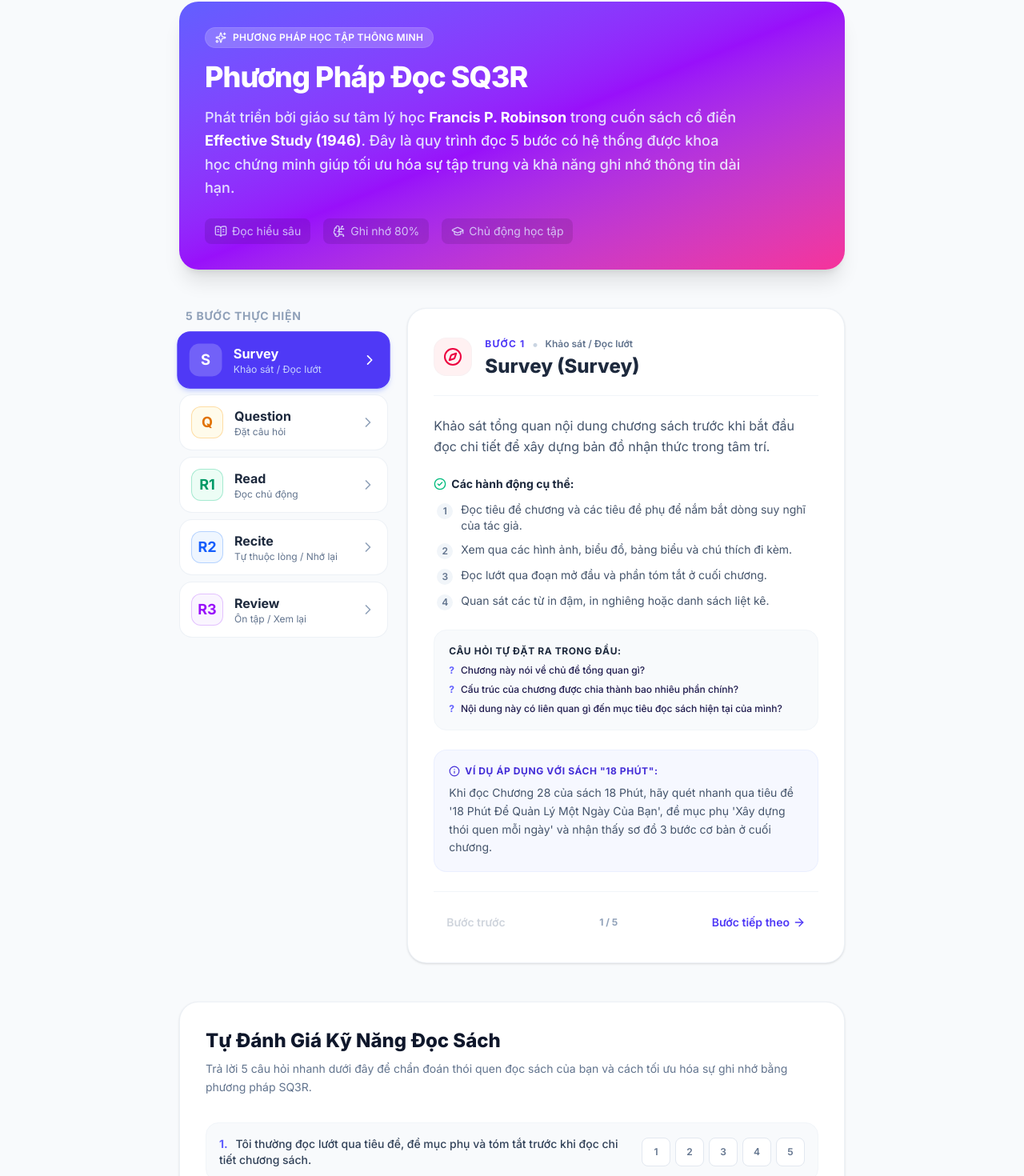
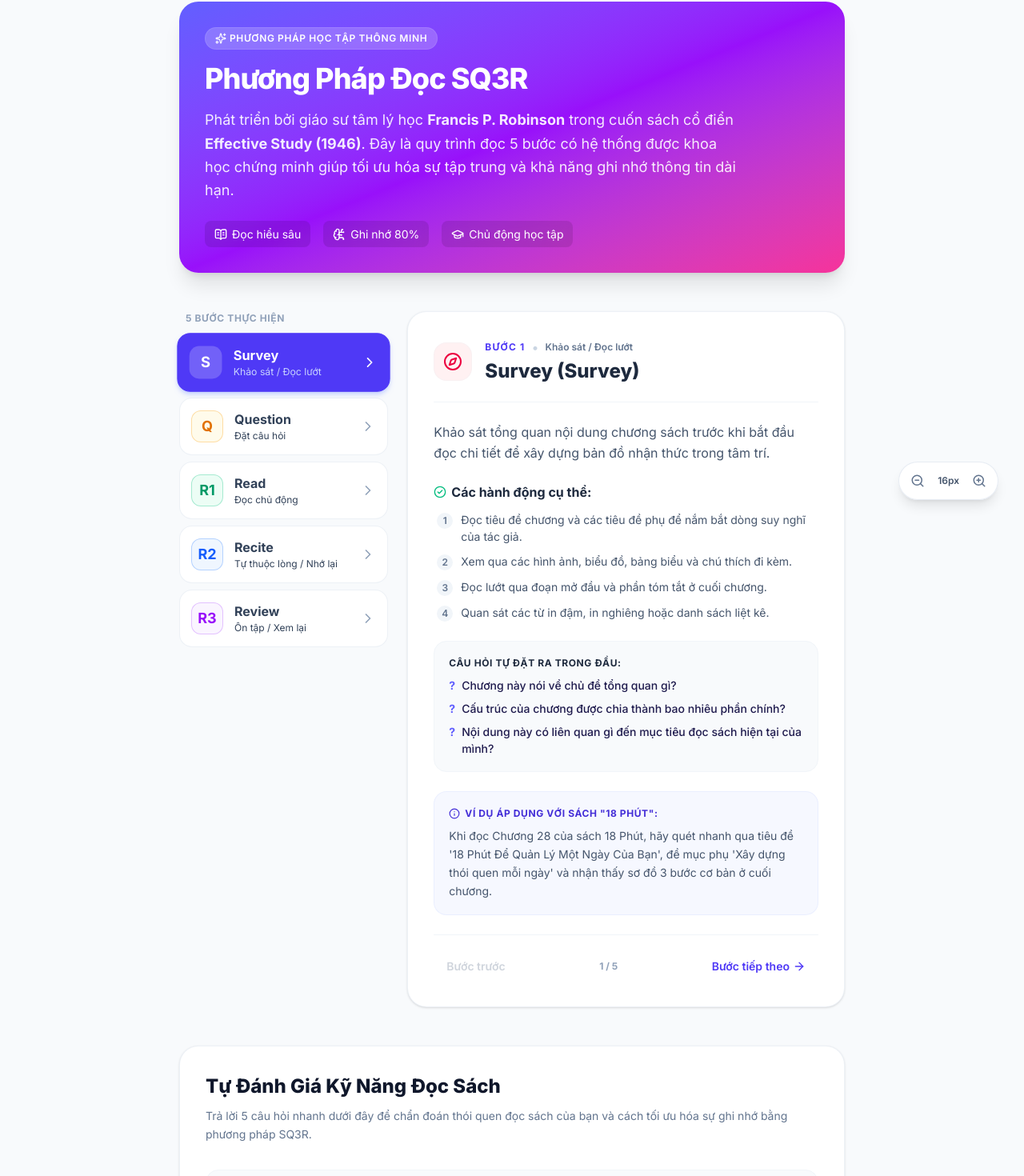
Before and after one commit to ttminh27/18phut, a Next.js app: page /sq3r in a window 1280 px wide. Shown: the part 95-1565 px from the top of the page at 80% size. Built offline with nearby package versions, Linux system fonts and the light colour scheme.

Commit message:
fix: resolve TS errors and finish font scale styling on SQ3R page

```diff
--- a/src/app/sq3r/page.tsx
+++ b/src/app/sq3r/page.tsx
@@ -14,7 +14,9 @@ import {
   Info,
   BookOpenText,
   BrainCircuit,
-  GraduationCap
+  GraduationCap,
+  ZoomIn,
+  ZoomOut
 } from "lucide-react";
 
 interface Step {
@@ -139,10 +141,23 @@ const steps: Step[] = [
 
 export default function SQ3RPage() {
   const [selectedStep, setSelectedStep] = useState<number>(0);
+  const [fontSize, setFontSize] = useState(16); // Default base font size
 
   // Self-assessment widget state
   const [scores, setScores] = useState<number[]>([0, 0, 0, 0, 0]);
   const [showResult, setShowResult] = useState<boolean>(false);
+
+  const handleZoomIn = () => setFontSize(s => Math.min(s + 2, 24));
+  const handleZoomOut = () => setFontSize(s => Math.max(s - 2, 12));
+
+  // Scaled font sizes
+  const sizeTitle = `${fontSize * 2.25}px`;
+  const sizeHeading = `${fontSize * 1.5}px`;
+  const sizeSubHeading = `${fontSize * 1.25}px`;
+  const sizeSubtitle = `${fontSize * 1.125}px`;
+  const sizeBody = `${fontSize}px`;
+  const sizeSmall = `${fontSize * 0.875}px`;
+  const sizeTiny = `${fontSize * 0.75}px`;
 
   const assessmentQuestions = [
     "Tôi thường đọc lướt qua tiêu đề, đề mục phụ và tóm tắt trước khi đọc chi tiết chương sách.",
@@ -178,32 +193,53 @@ export default function SQ3RPage() {
 
   return (
     <div className="space-y-12 animate-in fade-in duration-500 pb-16">
+      {/* Floating Zoom Controls */}
+      <div className="fixed bottom-8 right-6 md:right-8 z-50 flex items-center bg-white/90 dark:bg-slate-800/95 backdrop-blur-md p-1.5 rounded-full shadow-lg border border-slate-200/80 dark:border-slate-700/80 hover:shadow-xl transition-all duration-300 hover:scale-105 active:scale-95">
+        <button
+          onClick={handleZoomOut}
+          className="p-2 text-slate-500 dark:text-slate-400 hover:bg-slate-100 dark:hover:bg-slate-700 hover:text-indigo-600 dark:hover:text-indigo-400 rounded-full transition-all disabled:opacity-30 disabled:pointer-events-none"
+          disabled={fontSize <= 12}
+          title="Thu nhỏ chữ"
+        >
+          <ZoomOut className="w-4.5 h-4.5" />
+        </button>
+        <span className="text-xs font-semibold text-slate-600 dark:text-slate-300 px-2 select-none min-w-[40px] text-center">{fontSize}px</span>
+        <button
+          onClick={handleZoomIn}
+          className="p-2 text-slate-500 dark:text-slate-400 hover:bg-slate-100 dark:hover:bg-slate-700 hover:text-indigo-600 dark:hover:text-indigo-400 rounded-full transition-all disabled:opacity-30 disabled:pointer-events-none"
+          disabled={fontSize >= 24}
+          title="Phóng to chữ"
+        >
+          <ZoomIn className="w-4.5 h-4.5" />
+        </button>
+      </div>
+
       {/* Hero Header Banner */}
       <div className="relative rounded-3xl overflow-hidden bg-gradient-to-br from-indigo-500 via-purple-600 to-pink-500 p-8 text-white shadow-xl dark:shadow-indigo-950/20">
         <div className="absolute inset-0 bg-[radial-gradient(ellipse_at_top_right,_var(--tw-gradient-stops))] from-white/10 via-transparent to-transparent pointer-events-none" />
         <div className="relative z-10 max-w-2xl">
-          <div className="inline-flex items-center space-x-2 bg-white/20 backdrop-blur-md px-3 py-1 rounded-full text-xs font-semibold tracking-wide uppercase mb-4 border border-white/10">
-            <Sparkles className="w-3.5 h-3.5" />
-            <span>Phương pháp học tập thông minh</span>
+          <div className="inline-flex items-center space-x-2 bg-white/20 backdrop-blur-md px-3 py-1 rounded-full uppercase mb-4 border border-white/10" style={{ padding: "0.25rem 0.75rem" }}>
+            <Sparkles className="w-3.5 h-3.5 mr-1" />
+            <span className="tracking-wider" style={{ fontSize: sizeTiny, fontWeight: "600" }}>Phương pháp học tập thông minh</span>
           </div>
-          <h1 className="text-3xl md:text-4xl font-extrabold tracking-tight mb-4">
+          <h1 className="font-extrabold tracking-tight mb-4" style={{ fontSize: sizeTitle, lineHeight: "1.15" }}>
             Phương Pháp Đọc SQ3R
           </h1>
-          <p className="text-lg text-indigo-50/90 leading-relaxed mb-6 font-medium">
+          <p className="leading-relaxed mb-6" style={{ fontSize: sizeSubtitle, opacity: 0.9 }}>
             Phát triển bởi giáo sư tâm lý học <strong className="text-white">Francis P. Robinson</strong> trong cuốn sách cổ điển <strong className="text-white">Effective Study (1946)</strong>. Đây là quy trình đọc 5 bước có hệ thống được khoa học chứng minh giúp tối ưu hóa sự tập trung và khả năng ghi nhớ thông tin dài hạn.
           </p>
-          <div className="flex flex-wrap gap-4 text-sm text-indigo-100/80">
+          <div className="flex flex-wrap gap-4">
             <div className="flex items-center space-x-1.5 bg-black/10 backdrop-blur-sm px-3 py-1.5 rounded-lg">
-              <BookOpenText className="w-4 h-4" />
-              <span>Đọc hiểu sâu</span>
+              <BookOpenText className="w-4 h-4 text-white" />
+              <span style={{ fontSize: sizeSmall }}>Đọc hiểu sâu</span>
             </div>
             <div className="flex items-center space-x-1.5 bg-black/10 backdrop-blur-sm px-3 py-1.5 rounded-lg">
-              <BrainCircuit className="w-4 h-4" />
-              <span>Ghi nhớ 80%</span>
+              <BrainCircuit className="w-4 h-4 text-white" />
+              <span style={{ fontSize: sizeSmall }}>Ghi nhớ 80%</span>
             </div>
             <div className="flex items-center space-x-1.5 bg-black/10 backdrop-blur-sm px-3 py-1.5 rounded-lg">
-              <GraduationCap className="w-4 h-4" />
-              <span>Chủ động học tập</span>
+              <GraduationCap className="w-4 h-4 text-white" />
+              <span style={{ fontSize: sizeSmall }}>Chủ động học tập</span>
             </div>
           </div>
         </div>
@@ -213,7 +249,7 @@ export default function SQ3RPage() {
       <section className="grid md:grid-cols-12 gap-6 items-start">
         {/* Step Selector List */}
         <div className="md:col-span-4 space-y-2.5">
-          <h2 className="text-sm font-bold uppercase tracking-wider text-slate-400 dark:text-slate-500 pl-2">
+          <h2 className="font-bold uppercase tracking-wider text-slate-400 dark:text-slate-500 pl-2" style={{ fontSize: sizeTiny }}>
             5 Bước Thực Hiện
           </h2>
           <div className="space-y-2">
@@ -238,10 +274,22 @@ export default function SQ3RPage() {
                     {step.key}
                   </div>
                   <div className="flex-1 min-w-0">
-                    <div className={`font-bold ${isSelected ? "text-white" : "text-slate-800 dark:text-slate-200"}`}>
+                    <div
+                      className="font-bold"
+                      style={{
+                        color: isSelected ? "white" : "inherit",
+                        fontSize: sizeBody
+                      }}
+                    >
                       {step.name}
                     </div>
-                    <div className={`text-xs ${isSelected ? "text-indigo-200" : "text-slate-500 dark:text-slate-400"} truncate`}>
+                    <div
+                      style={{
+                        color: isSelected ? "#c7d2fe" : "inherit",
+                        fontSize: sizeTiny
+                      }}
+                      className="text-slate-500 dark:text-slate-400 truncate"
+                    >
                       {step.engName}
                     </div>
                   </div>
@@ -262,35 +310,35 @@ export default function SQ3RPage() {
               </div>
               <div>
                 <div className="flex items-center space-x-2">
-                  <span className="text-xs font-bold uppercase tracking-widest text-indigo-600 dark:text-indigo-400">
+                  <span className="font-bold uppercase tracking-widest text-indigo-600 dark:text-indigo-400" style={{ fontSize: sizeTiny }}>
                     Bước {selectedStep + 1}
                   </span>
                   <span className="text-slate-300 dark:text-slate-700">•</span>
-                  <span className="text-xs font-semibold text-slate-500 dark:text-slate-400">
+                  <span className="font-semibold text-slate-500 dark:text-slate-400" style={{ fontSize: sizeTiny }}>
                     {activeStep.engName}
                   </span>
                 </div>
-                <h3 className="text-2xl font-extrabold text-slate-800 dark:text-slate-100">
+                <h3 className="font-extrabold text-slate-800 dark:text-slate-100" style={{ fontSize: sizeHeading }}>
                   {activeStep.name} ({activeStep.key === "R1" ? "Read" : activeStep.key === "R2" ? "Recite" : activeStep.key === "R3" ? "Review" : activeStep.name})
                 </h3>
               </div>
             </div>
 
             {/* Description */}
-            <p className="text-slate-600 dark:text-slate-300 text-[16px] leading-relaxed">
+            <p className="text-slate-600 dark:text-slate-300 leading-relaxed" style={{ fontSize: sizeBody }}>
               {activeStep.description}
             </p>
 
             {/* Action Checkpoints */}
             <div className="space-y-3">
-              <h4 className="font-bold text-slate-800 dark:text-slate-200 flex items-center space-x-1.5 text-sm">
-                <CheckCircle2 className="w-4 h-4 text-emerald-500" />
+              <h4 className="font-bold text-slate-800 dark:text-slate-200 flex items-center space-x-1.5" style={{ fontSize: sizeBody }}>
+                <CheckCircle2 className="w-4 h-4 text-emerald-500 flex-shrink-0" />
                 <span>Các hành động cụ thể:</span>
               </h4>
               <ul className="grid gap-2.5 pl-1">
                 {activeStep.details.map((detail, idx) => (
-                  <li key={idx} className="flex items-start text-sm text-slate-600 dark:text-slate-300">
-                    <span className="inline-flex items-center justify-center w-5 h-5 rounded-full bg-slate-100 dark:bg-slate-700 text-xs font-semibold text-slate-500 mr-2.5 mt-0.5 flex-shrink-0">
+                  <li key={idx} className="flex items-start text-slate-600 dark:text-slate-300" style={{ fontSize: sizeSmall }}>
+                    <span className="inline-flex items-center justify-center w-5 h-5 rounded-full bg-slate-100 dark:bg-slate-700 font-semibold text-slate-500 mr-2.5 mt-0.5 flex-shrink-0" style={{ fontSize: sizeTiny }}>
                       {idx + 1}
                     </span>
                     <span>{detail}</span>
@@ -301,12 +349,12 @@ export default function SQ3RPage() {
 
             {/* Self-questions */}
             <div className="bg-slate-50 dark:bg-slate-900/40 p-4.5 rounded-2xl border border-slate-100 dark:border-slate-800/80 space-y-2">
-              <h4 className="font-bold text-slate-800 dark:text-slate-200 text-xs uppercase tracking-wider">
+              <h4 className="font-bold text-slate-800 dark:text-slate-200 uppercase tracking-wider animate-pulse" style={{ fontSize: sizeTiny }}>
                 Câu hỏi tự đặt ra trong đầu:
               </h4>
               <div className="grid gap-2">
                 {activeStep.questions.map((q, idx) => (
-                  <div key={idx} className="flex items-start text-xs text-indigo-950 dark:text-indigo-300 font-medium">
+                  <div key={idx} className="flex items-start text-indigo-950 dark:text-indigo-300 font-medium" style={{ fontSize: sizeSmall }}>
                     <span className="text-indigo-500 mr-2 font-bold">?</span>
                     <span>{q}</span>
                   </div>
@@ -316,11 +364,11 @@ export default function SQ3RPage() {
 
             {/* Application on 18 Minutes Book */}
             <div className="bg-indigo-50/50 dark:bg-indigo-950/20 p-4.5 rounded-2xl border border-indigo-100/50 dark:border-indigo-950/30 space-y-2">
-              <h4 className="font-bold text-indigo-700 dark:text-indigo-400 text-xs uppercase tracking-wider flex items-center">
-                <Info className="w-3.5 h-3.5 mr-1.5" />
+              <h4 className="font-bold text-indigo-700 dark:text-indigo-400 uppercase tracking-wider flex items-center" style={{ fontSize: sizeTiny }}>
+                <Info className="w-3.5 h-3.5 mr-1.5 flex-shrink-0" />
                 Ví dụ áp dụng với sách "18 Phút":
               </h4>
-              <p className="text-slate-600 dark:text-slate-300 text-sm leading-relaxed">
+              <p className="text-slate-600 dark:text-slate-300 leading-relaxed" style={{ fontSize: sizeSmall }}>
                 {activeStep.example18Min}
               </p>
             </div>
@@ -331,17 +379,19 @@ export default function SQ3RPage() {
             <button
               onClick={() => setSelectedStep(s => Math.max(s - 1, 0))}
               disabled={selectedStep === 0}
-              className="px-4 py-2 text-sm font-semibold text-slate-500 dark:text-slate-400 hover:text-indigo-600 dark:hover:text-indigo-400 transition-colors disabled:opacity-30 disabled:pointer-events-none"
+              className="px-4 py-2 font-semibold text-slate-500 dark:text-slate-400 hover:text-indigo-600 dark:hover:text-indigo-400 transition-colors disabled:opacity-30 disabled:pointer-events-none"
+              style={{ fontSize: sizeSmall }}
             >
               Bước trước
             </button>
-            <span className="text-xs font-bold text-slate-400 dark:text-slate-600">
+            <span className="font-bold text-slate-400 dark:text-slate-600" style={{ fontSize: sizeTiny }}>
               {selectedStep + 1} / 5
             </span>
             <button
               onClick={() => setSelectedStep(s => Math.min(s + 1, steps.length - 1))}
               disabled={selectedStep === steps.length - 1}
-              className="inline-flex items-center space-x-1 px-4 py-2 rounded-xl text-sm font-semibold text-indigo-600 dark:text-indigo-400 hover:bg-indigo-50 dark:hover:bg-slate-700 transition-colors disabled:opacity-30 disabled:pointer-events-none"
+              className="inline-flex items-center space-x-1 px-4 py-2 rounded-xl font-semibold text-indigo-600 dark:text-indigo-400 hover:bg-indigo-50 dark:hover:bg-slate-700 transition-colors disabled:opacity-30 disabled:pointer-events-none"
+              style={{ fontSize: sizeSmall }}
             >
               <span>Bước tiếp theo</span>
               <ArrowRight className="w-4 h-4" />
@@ -353,10 +403,10 @@ export default function SQ3RPage() {
       {/* SQ3R Diagnostic Assessment Widget */}
       <section className="bg-white dark:bg-slate-800 rounded-3xl p-6 sm:p-8 border border-slate-200/60 dark:border-slate-800 shadow-sm space-y-6">
         <div className="space-y-2">
-          <h2 className="text-2xl font-extrabold text-slate-900 dark:text-slate-100 flex items-center space-x-2">
+          <h2 className="font-extrabold text-slate-900 dark:text-slate-100 flex items-center space-x-2" style={{ fontSize: sizeHeading }}>
             <span>Tự Đánh Giá Kỹ Năng Đọc Sách</span>
           </h2>
-          <p className="text-sm text-slate-500 dark:text-slate-400 leading-relaxed">
+          <p className="text-slate-500 dark:text-slate-400 leading-relaxed" style={{ fontSize: sizeSmall }}>
             Trả lời 5 câu hỏi nhanh dưới đây để chẩn đoán thói quen đọc sách của bạn và cách tối ưu hóa sự ghi nhớ bằng phương pháp SQ3R.
           </p>
         </div>
@@ -364,7 +414,7 @@ export default function SQ3RPage() {
         <div className="space-y-4 pt-2">
           {assessmentQuestions.map((q, idx) => (
             <div key={idx} className="flex flex-col sm:flex-row sm:items-center justify-between p-4 bg-slate-50 dark:bg-slate-900/30 rounded-2xl border border-slate-100 dark:border-slate-800/80 gap-3">
-              <span className="text-sm font-medium text-slate-700 dark:text-slate-300 max-w-xl">
+              <span className="font-medium text-slate-700 dark:text-slate-300 max-w-xl" style={{ fontSize: sizeBody }}>
                 <span className="inline-block text-indigo-500 font-bold mr-1.5">{idx + 1}.</span> {q}
               </span>
               <div className="flex items-center space-x-1.5 flex-shrink-0">
@@ -372,11 +422,12 @@ export default function SQ3RPage() {
                   <button
                     key={val}
                     onClick={() => handleScoreChange(idx, val)}
-                    className={`w-9 h-9 rounded-lg font-semibold text-xs transition-all ${
+                    className={`w-9 h-9 rounded-lg font-semibold transition-all ${
                       scores[idx] === val
                         ? "bg-indigo-600 text-white ring-2 ring-indigo-500/20"
                         : "bg-white dark:bg-slate-800 border border-slate-200 dark:border-slate-700 text-slate-500 dark:text-slate-400 hover:border-slate-300 dark:hover:border-slate-600"
                     }`}
+                    style={{ fontSize: sizeTiny }}
                     title={val === 1 ? "Hiếm khi" : val === 5 ? "Luôn luôn" : `${val}/5`}
                   >
                     {val}
@@ -393,21 +444,22 @@ export default function SQ3RPage() {
               onClick={() => setShowResult(true)}
               disabled={scores.some(s => s === 0)}
               className="px-8 py-3.5 bg-indigo-600 hover:bg-indigo-700 text-white rounded-2xl font-bold shadow-md shadow-indigo-200 dark:shadow-none hover:scale-[1.01] active:scale-[0.99] transition-all disabled:opacity-40 disabled:pointer-events-none"
+              style={{ fontSize: sizeBody }}
             >
               Phân tích kết quả đọc sách
             </button>
           ) : (
             <div className="w-full bg-indigo-50/50 dark:bg-indigo-950/20 border border-indigo-100 dark:border-indigo-950/40 rounded-2xl p-5 text-center animate-in zoom-in-95 duration-300 space-y-3">
-              <div className="text-slate-500 dark:text-slate-400 font-bold text-xs uppercase tracking-widest">
+              <div className="text-slate-500 dark:text-slate-400 font-bold uppercase tracking-widest" style={{ fontSize: sizeTiny }}>
                 Kết quả chẩn đoán đọc sách
               </div>
-              <div className="text-4xl font-black text-indigo-600 dark:text-indigo-400">
-                {result.percentage}% <span className="text-lg font-bold text-slate-500">({result.total}/25 điểm)</span>
+              <div className="font-black text-indigo-600 dark:text-indigo-400" style={{ fontSize: sizeTitle }}>
+                {result.percentage}% <span className="font-bold text-slate-500" style={{ fontSize: sizeSubtitle }}>({result.total}/25 điểm)</span>
               </div>
-              <p className="text-slate-700 dark:text-slate-300 max-w-xl mx-auto font-medium text-sm leading-relaxed">
+              <p className="text-slate-700 dark:text-slate-300 max-w-xl mx-auto font-medium leading-relaxed" style={{ fontSize: sizeBody }}>
                 {result.diagnosis}
               </p>
-              <div className="pt-2 text-xs font-semibold text-slate-400 dark:text-slate-600">
+              <div className="pt-2 font-semibold text-slate-400 dark:text-slate-600" style={{ fontSize: sizeTiny }}>
                 * Thang điểm: 5-12 điểm: Đọc thụ động | 13-19 điểm: Đọc bán chủ động | 20-25 điểm: Đọc chủ động hiệu quả.
               </div>
             </div>
@@ -417,19 +469,19 @@ export default function SQ3RPage() {
 
       {/* Comparison Table Section */}
       <section className="bg-white dark:bg-slate-800 rounded-3xl p-6 sm:p-8 border border-slate-200/60 dark:border-slate-800 shadow-sm space-y-6">
-        <h2 className="text-2xl font-extrabold text-slate-900 dark:text-slate-100">
+        <h2 className="font-extrabold text-slate-900 dark:text-slate-100" style={{ fontSize: sizeHeading }}>
           So Sánh SQ3R & Đọc Truyền Thống
         </h2>
         <div className="overflow-x-auto">
           <table className="w-full text-left border-collapse">
             <thead>
-              <tr className="border-b border-slate-200 dark:border-slate-700 text-xs font-bold text-slate-400 dark:text-slate-500 uppercase tracking-wider">
+              <tr className="border-b border-slate-200 dark:border-slate-700 font-bold text-slate-400 dark:text-slate-500 uppercase tracking-wider" style={{ fontSize: sizeTiny }}>
                 <th className="py-3 px-4">Đặc điểm</th>
                 <th className="py-3 px-4 bg-indigo-50/30 dark:bg-indigo-950/10 text-indigo-600 dark:text-indigo-400">Phương pháp SQ3R (Chủ động)</th>
                 <th className="py-3 px-4">Phương pháp truyền thống (Thụ động)</th>
               </tr>
             </thead>
-            <tbody className="divide-y divide-slate-100 dark:divide-slate-700/50 text-sm">
+            <tbody className="divide-y divide-slate-100 dark:divide-slate-700/50" style={{ fontSize: sizeSmall }}>
               <tr>
                 <td className="py-4 px-4 font-bold text-slate-700 dark:text-slate-300">Tư thế bắt đầu</td>
                 <td className="py-4 px-4 bg-indigo-50/20 dark:bg-indigo-950/5 text-slate-600 dark:text-slate-300">
@@ -468,7 +520,7 @@ export default function SQ3RPage() {
               </tr>
               <tr>
                 <td className="py-4 px-4 font-bold text-slate-700 dark:text-slate-300">Hiệu quả dài hạn</td>
-                <td className="py-4 px-4 bg-indigo-50/20 dark:bg-indigo-950/5 text-slate-600 dark:text-slate-300 font-medium text-indigo-700 dark:text-indigo-300 font-semibold">
+                <td className="py-4 px-4 bg-indigo-50/20 dark:bg-indigo-950/5 font-semibold text-indigo-700 dark:text-indigo-300">
                   Khắc ghi sâu, lưu trữ vào trí nhớ dài hạn, dễ dàng trích xuất để áp dụng.
                 </td>
                 <td className="py-4 px-4 text-slate-500 dark:text-slate-400">
```
